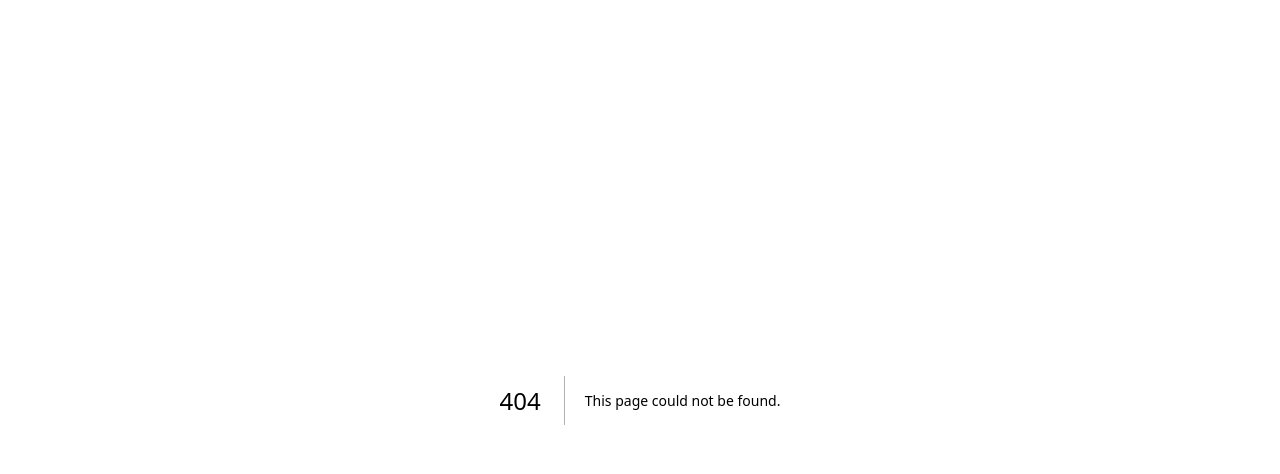
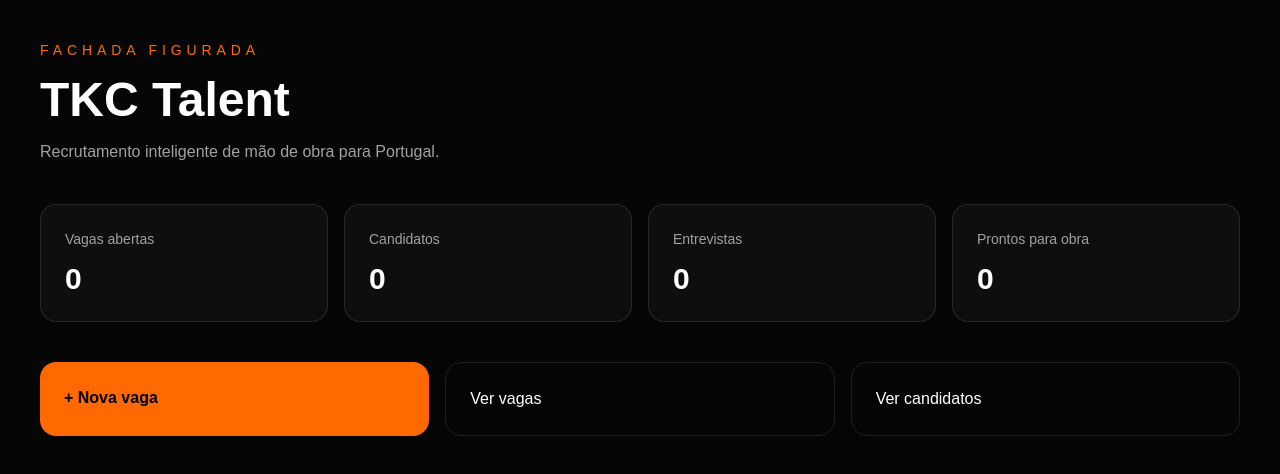
Before and after one commit to tkccapitalos-prog/TKC-Capital-OS, a Next.js app: page /talent in a window 1280 px wide. Before the commit this address had no page. Shown: the top 474 px of the page. Built offline with nearby package versions, Linux system fonts and the light colour scheme.

Commit message:
Add TKC Talent module

```diff
--- /dev/null
+++ b/app/talent/candidatos/page.tsx
@@ -0,0 +1,9 @@
+export default function CandidatosPage() {
+  return (
+    <main className="min-h-screen bg-[#050505] p-10 text-white">
+      <a href="/talent" className="text-orange-500">← Voltar</a>
+      <h1 className="mt-8 text-4xl font-bold">Candidatos</h1>
+      <p className="mt-3 text-neutral-400">Base de mão de obra em construção.</p>
+    </main>
+  );
+}
--- /dev/null
+++ b/app/talent/nova-vaga/page.tsx
@@ -0,0 +1,9 @@
+export default function NovaVagaPage() {
+  return (
+    <main className="min-h-screen bg-[#050505] p-10 text-white">
+      <a href="/talent" className="text-orange-500">← Voltar</a>
+      <h1 className="mt-8 text-4xl font-bold">Nova vaga</h1>
+      <p className="mt-3 text-neutral-400">Formulário de recrutamento em construção.</p>
+    </main>
+  );
+}
--- /dev/null
+++ b/app/talent/page.tsx
@@ -0,0 +1,31 @@
+export default function TalentPage() {
+  const stats = [
+    ["Vagas abertas", "0"],
+    ["Candidatos", "0"],
+    ["Entrevistas", "0"],
+    ["Prontos para obra", "0"],
+  ];
+
+  return (
+    <main className="min-h-screen bg-[#050505] p-10 text-white">
+      <p className="text-sm uppercase tracking-[0.35em] text-orange-500">Fachada Figurada</p>
+      <h1 className="mt-4 text-5xl font-bold">TKC Talent</h1>
+      <p className="mt-4 text-neutral-400">Recrutamento inteligente de mão de obra para Portugal.</p>
+
+      <section className="mt-10 grid gap-4 md:grid-cols-4">
+        {stats.map(([label, value]) => (
+          <div key={label} className="rounded-2xl border border-white/10 bg-white/[0.04] p-6">
+            <p className="text-sm text-neutral-400">{label}</p>
+            <h2 className="mt-3 text-3xl font-bold">{value}</h2>
+          </div>
+        ))}
+      </section>
+
+      <section className="mt-10 grid gap-4 md:grid-cols-3">
+        <a href="/talent/nova-vaga" className="rounded-2xl bg-orange-500 p-6 font-bold text-black">+ Nova vaga</a>
+        <a href="/talent/vagas" className="rounded-2xl border border-white/10 p-6">Ver vagas</a>
+        <a href="/talent/candidatos" className="rounded-2xl border border-white/10 p-6">Ver candidatos</a>
+      </section>
+    </main>
+  );
+}
--- /dev/null
+++ b/app/talent/vagas/page.tsx
@@ -0,0 +1,9 @@
+export default function VagasPage() {
+  return (
+    <main className="min-h-screen bg-[#050505] p-10 text-white">
+      <a href="/talent" className="text-orange-500">← Voltar</a>
+      <h1 className="mt-8 text-4xl font-bold">Vagas</h1>
+      <p className="mt-3 text-neutral-400">Lista de vagas da Fachada Figurada.</p>
+    </main>
+  );
+}
```
